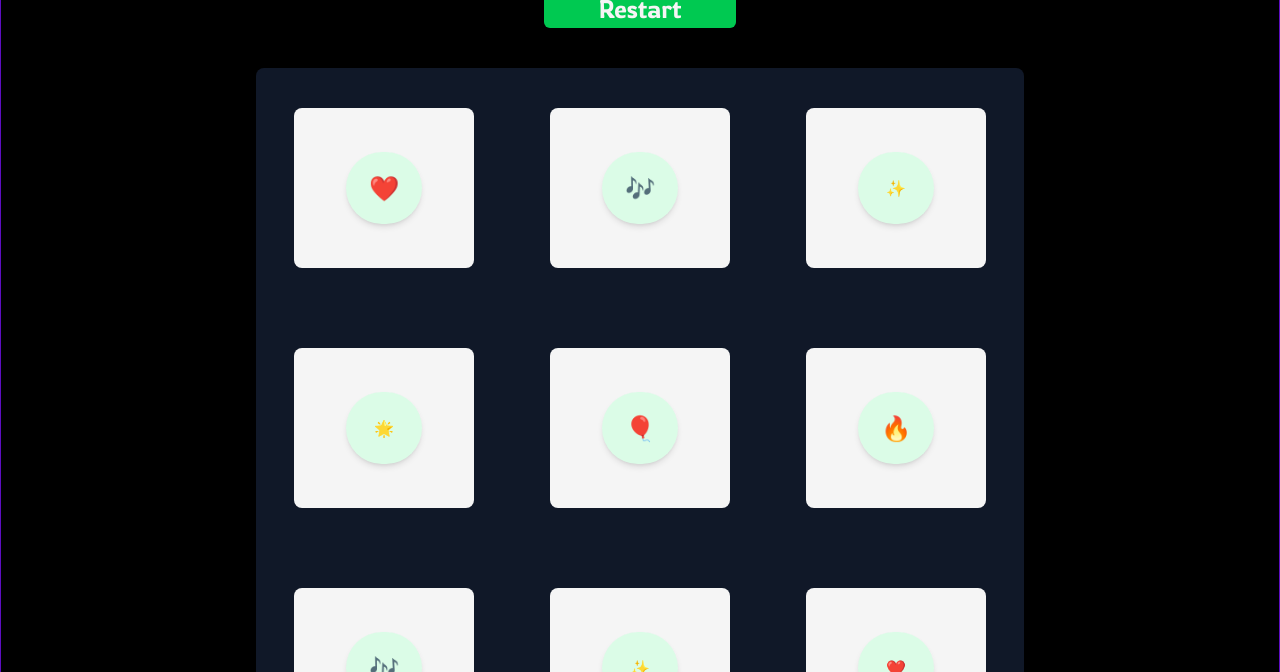
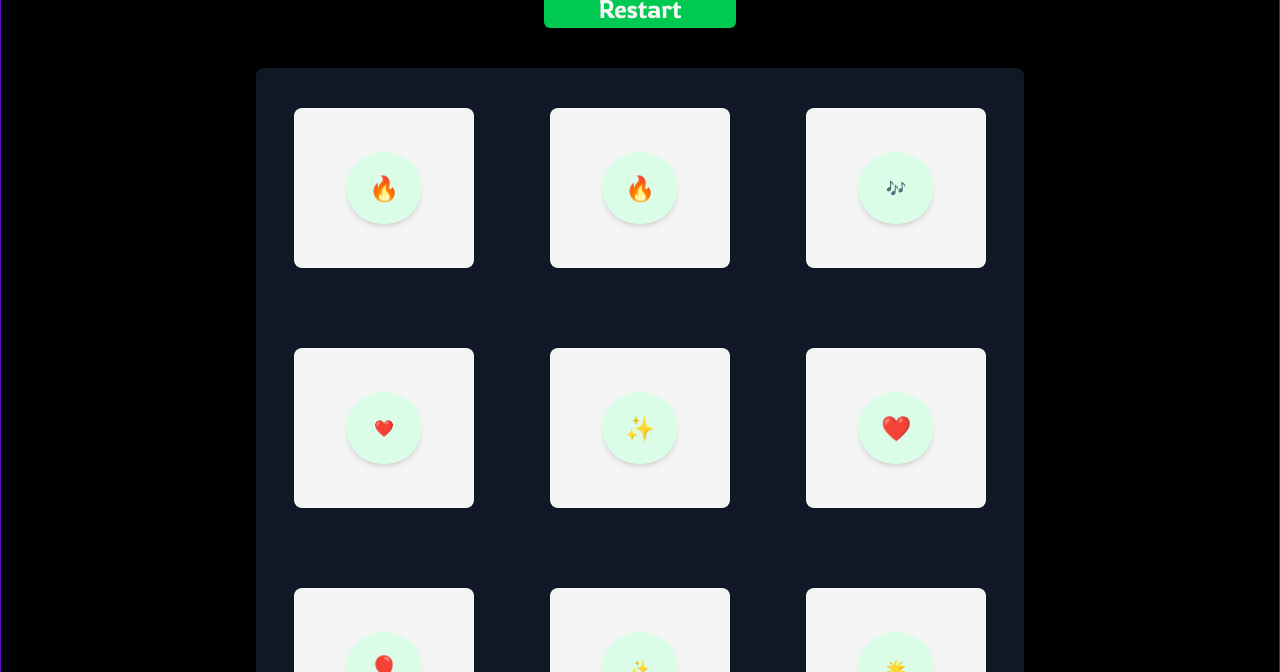
Before and after one commit to beni2408/memory_game_task_guvi, a plain HTML site: page index.html in a window 1280 px wide. Both pictures are taken after a click on the button "Restart". Shown: the part 128-800 px from the top of the page. Drawn offline with nearby package versions, Linux system fonts and the light colour scheme; a web font is replaced by a local one.

Commit message:
worked on the shuffling with button

```diff
--- a/index.html
+++ b/index.html
@@ -57,7 +57,7 @@
             <div
               class="rounded-full shadow-md flex items-center justify-center bg-green-100 backdrop-blur-lg md:w-[6vw] md:h-[7vh] lg:h-[9vh] w-[4vw] h-[2.5vh]"
             >
-              <div id="emoji" class="emoji text-[1.9vw]">❤️</div>
+              <div id="emoji11" class="emoji text-[1.9vw]"></div>
             </div>
           </div>
           <div
@@ -67,7 +67,7 @@
             <div
               class="rounded-full shadow-md flex items-center justify-center bg-green-100 backdrop-blur-lg md:w-[6vw] md:h-[7vh] lg:h-[9vh] w-[4vw] h-[2.5vh]"
             >
-              <div id="emoji" class="emoji text-[1.9vw]">🎶</div>
+              <div id="emoji12" class="emoji text-[1.9vw]"></div>
             </div>
           </div>
           <div
@@ -77,7 +77,7 @@
             <div
               class="rounded-full shadow-md flex items-center justify-center bg-green-100 backdrop-blur-lg md:w-[6vw] md:h-[7vh] lg:h-[9vh] w-[4vw] h-[2.5vh]"
             >
-              <div id="emoji" class="emoji text-[1.9vw ]">✨</div>
+              <div id="emoji13" class="emoji text-[1.9vw ]"></div>
             </div>
           </div>
         </div>
@@ -93,7 +93,7 @@
             <div
               class="rounded-full shadow-md flex items-center justify-center bg-green-100 backdrop-blur-lg md:w-[6vw] md:h-[7vh] lg:h-[9vh] w-[4vw] h-[2.5vh]"
             >
-              <div id="emoji" class="emoji text-[1.9vw ]">🌟</div>
+              <div id="emoji21" class="emoji text-[1.9vw ]"></div>
             </div>
           </div>
           <div
@@ -103,7 +103,7 @@
             <div
               class="rounded-full shadow-md flex items-center justify-center bg-green-100 backdrop-blur-lg md:w-[6vw] md:h-[7vh] lg:h-[9vh] w-[4vw] h-[2.5vh]"
             >
-              <div id="emoji" class="emoji text-[1.9vw]">🎈</div>
+              <div id="emoji22" class="emoji text-[1.9vw]"></div>
             </div>
           </div>
           <div
@@ -113,7 +113,7 @@
             <div
               class="rounded-full shadow-md flex items-center justify-center bg-green-100 backdrop-blur-lg md:w-[6vw] md:h-[7vh] lg:h-[9vh] w-[4vw] h-[2.5vh]"
             >
-              <div id="emoji" class="emoji text-[1.9vw]">🔥</div>
+              <div id="emoji23" class="emoji text-[1.9vw]"></div>
             </div>
           </div>
         </div>
@@ -129,7 +129,7 @@
             <div
               class="rounded-full shadow-md flex items-center justify-center bg-green-100 backdrop-blur-lg md:w-[6vw] md:h-[7vh] lg:h-[9vh] w-[4vw] h-[2.5vh]"
             >
-              <div id="emoji" class="emoji text-[1.9vw]">🎶</div>
+              <div id="emoji31" class="emoji text-[1.9vw]"></div>
             </div>
           </div>
           <div
@@ -139,7 +139,7 @@
             <div
               class="rounded-full shadow-md flex items-center justify-center bg-green-100 backdrop-blur-lg md:w-[6vw] md:h-[7vh] lg:h-[9vh] w-[4vw] h-[2.5vh]"
             >
-              <div id="emoji" class="emoji text-[1.9vw ]">✨</div>
+              <div id="emoji32" class="emoji text-[1.9vw ]"></div>
             </div>
           </div>
           <div
@@ -149,7 +149,7 @@
             <div
               class="rounded-full shadow-md flex items-center justify-center bg-green-100 backdrop-blur-lg md:w-[6vw] md:h-[7vh] lg:h-[9vh] w-[4vw] h-[2.5vh]"
             >
-              <div id="emoji" class="emoji text-[1.9vw ]">❤️</div>
+              <div id="emoji33" class="emoji text-[1.9vw ]"></div>
             </div>
           </div>
         </div>
@@ -165,7 +165,7 @@
             <div
               class="rounded-full shadow-md flex items-center justify-center bg-green-100 backdrop-blur-lg md:w-[6vw] md:h-[7vh] lg:h-[9vh] w-[4vw] h-[2.5vh]"
             >
-              <div id="emoji" class="emoji text-[1.9vw ]">🔥</div>
+              <div id="emoji41" class="emoji text-[1.9vw ]"></div>
             </div>
           </div>
           <div
@@ -175,7 +175,7 @@
             <div
               class="rounded-full shadow-md flex items-center justify-center bg-green-100 backdrop-blur-lg md:w-[6vw] md:h-[7vh] lg:h-[9vh] w-[4vw] h-[2.5vh]"
             >
-              <div id="emoji" class="emoji text-[1.9vw ]">🌟</div>
+              <div id="emoji42" class="emoji text-[1.9vw ]"></div>
             </div>
           </div>
           <div
@@ -185,7 +185,7 @@
             <div
               class="rounded-full shadow-md flex items-center justify-center bg-green-100 backdrop-blur-lg md:w-[6vw] md:h-[7vh] lg:h-[9vh] w-[4vw] h-[2.5vh]"
             >
-              <div id="emoji" class="emoji text-[1.9vw ]">🎈</div>
+              <div id="emoji43" class="emoji text-[1.9vw ]"></div>
             </div>
           </div>
         </div>
--- a/script.js
+++ b/script.js
@@ -13,6 +13,30 @@ console.log(val);
 
 const refreshBTN = document.getElementById("restart-btn");
 refreshBTN.addEventListener("click", () => {
-  const newShuffle = shuffle("❤️", "🎶", "✨", "🌟", "🎈", "🔥");
-  console.log(newShuffle);
+  //   const newShuffle = shuffle("❤️", "🎶", "✨", "🌟", "🎈", "🔥");
+  //   console.log(newShuffle);
+  const [a, b, c, d, e, f] = shuffle("❤️", "🎶", "✨", "🌟", "🎈", "🔥");
+  console.log(a, b, c, d, e, f);
+  const emoji41 = document.getElementById("emoji41");
+  const emoji42 = document.getElementById("emoji42");
+  const emoji43 = document.getElementById("emoji43");
+  const emoji21 = document.getElementById("emoji21");
+  const emoji22 = document.getElementById("emoji22");
+  const emoji23 = document.getElementById("emoji23");
+  const emoji31 = document.getElementById("emoji31");
+  const emoji32 = document.getElementById("emoji32");
+  const emoji33 = document.getElementById("emoji33");
+
+  emoji41.textContent = a;
+  emoji42.textContent = e;
+  emoji43.textContent = c;
+  emoji33.textContent = a;
+  emoji32.textContent = f;
+  emoji31.textContent = e;
+  emoji21.textContent = b;
+  emoji22.textContent = f;
+  emoji23.textContent = b;
+  emoji13.textContent = c;
+  emoji11.textContent = d;
+  emoji12.textContent = d;
 });
```
